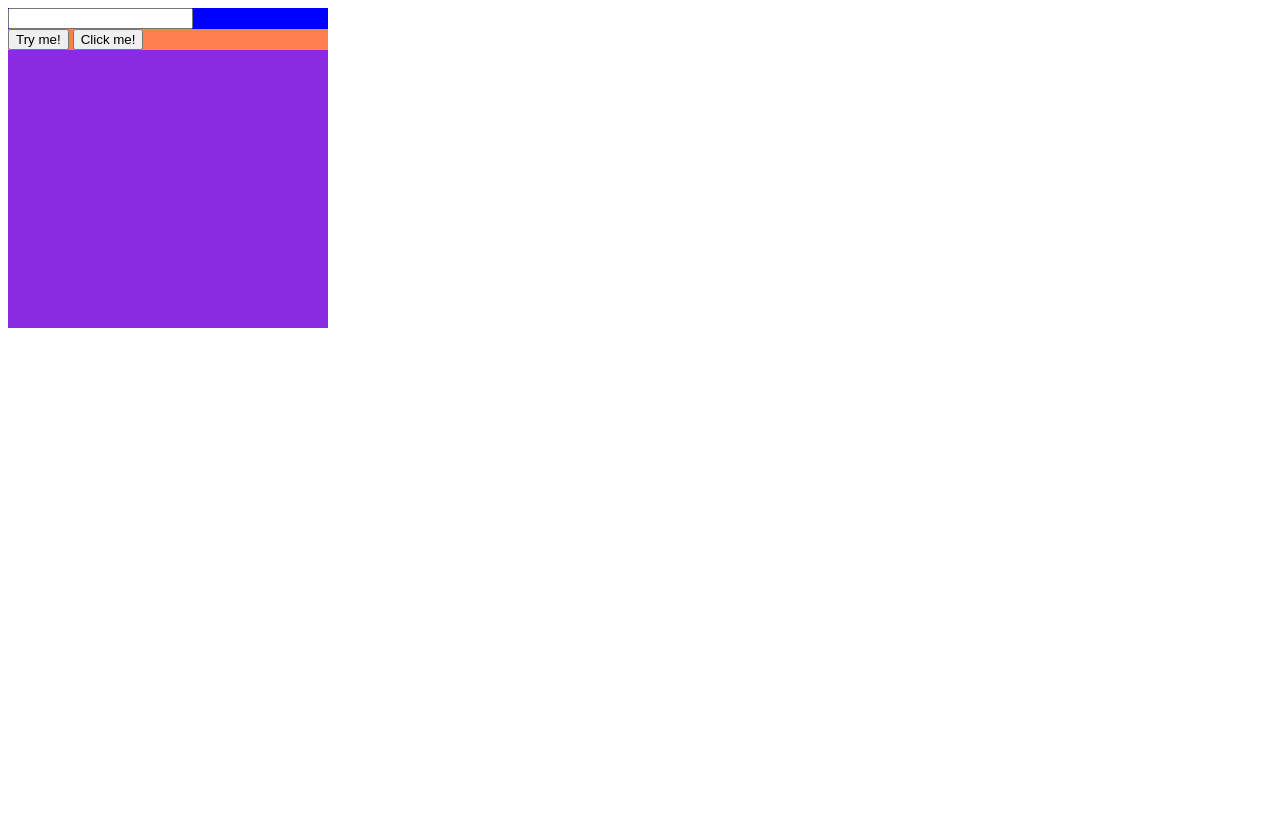
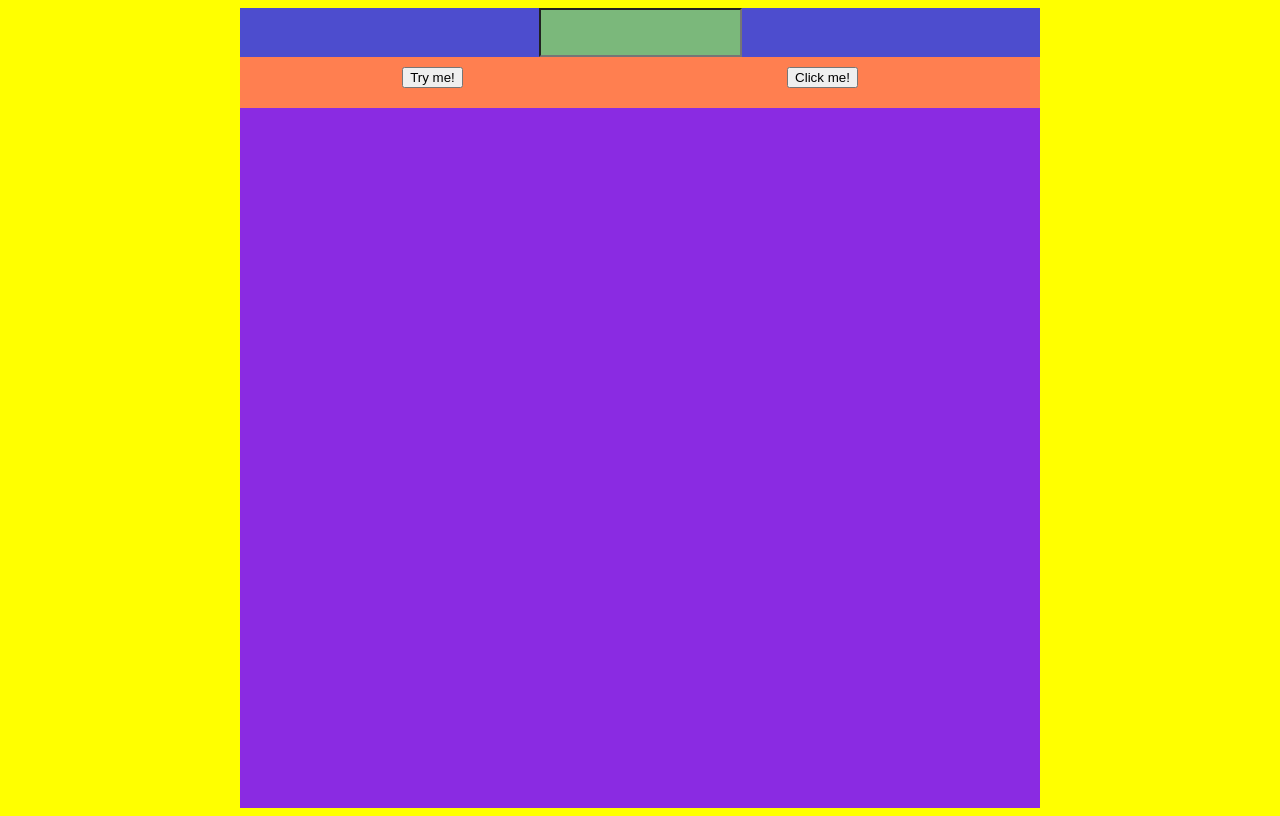
Before and after one commit to marianavanucci/task-2, a plain HTML site: page index.html in a window 1280 px wide. Drawn offline with Linux system fonts and the light colour scheme.

Commit message:
css style

```diff
--- a/style.css
+++ b/style.css
@@ -1,3 +1,11 @@
+html{
+    display: flex;
+    justify-content: center;
+    align-items: center;
+    background-color: yellow;
+}
+
+
 body{
     display: flex;
 }
@@ -5,16 +13,36 @@ body{
 .container{
     background-color: blueviolet;
     flex-direction: column;
-    justify-content: center;
-    align-items: center;
-    height: 40vh;
-    width: 40vh;
+    height: 100vh;
+    width: 100vh;
 }
 
 .primeiro{
-    background-color:blue;
+    background-color:rgb(77, 77, 206);
+    display: flex;
+    justify-content: space-around;
+
+
 }
+
+input{
+background-color: rgb(123, 184, 123);
+/* height: 20px;
+width: 100px; */
+padding-top: 20px;
+padding-right: 20px;
+padding-bottom: 10px;
+padding-right:  20px;
+
+}
+
 
 .segundo{
     background-color: coral;
+    display: flex;
+    justify-content: space-around;
+    padding-top: 10px;
+    padding-right: 20px;
+    padding-bottom: 20px;
+    padding-right:  20px;
 }
```
